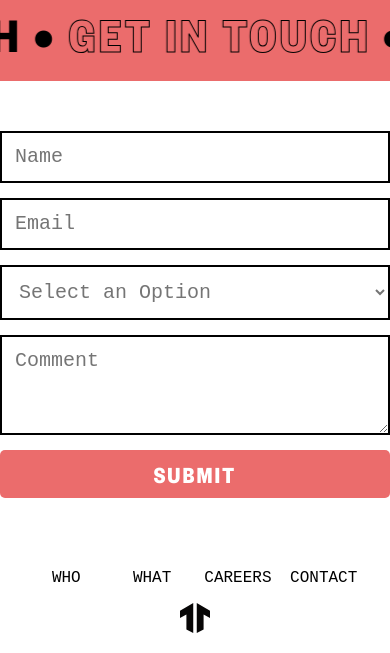
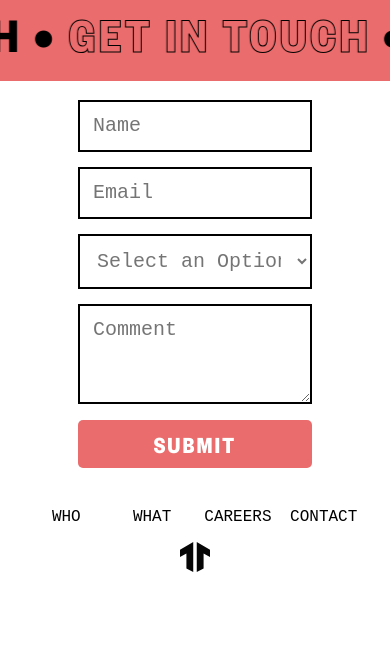
Before and after one commit to maaaaaaaaaatt/oneteamtest, a plain HTML site: page index.html in a window 390 px wide. Shown: the part 5289-5942 px from the top of the page. After the commit the page ends 5881 px from the top, so only its background shows below. Drawn offline with nearby package versions, Linux system fonts and the light colour scheme; a web font is replaced by a local one.

Commit message:
Add files via upload

```diff
--- a/style.css
+++ b/style.css
@@ -166,6 +166,10 @@ li {
         font-size: 24px;
     }
 
+    #contactform {
+        max-width: 60%;
+        margin: 5% auto;
+    }
 }
 
 @media screen and (max-width: 703px) {
@@ -360,8 +364,8 @@ li {
 
 
 form {
-    max-width: 420px;
-    margin: 50px auto;
+    max-width: 40%;
+    margin: 5% auto;
 }
 
 .feedback-input {
```
